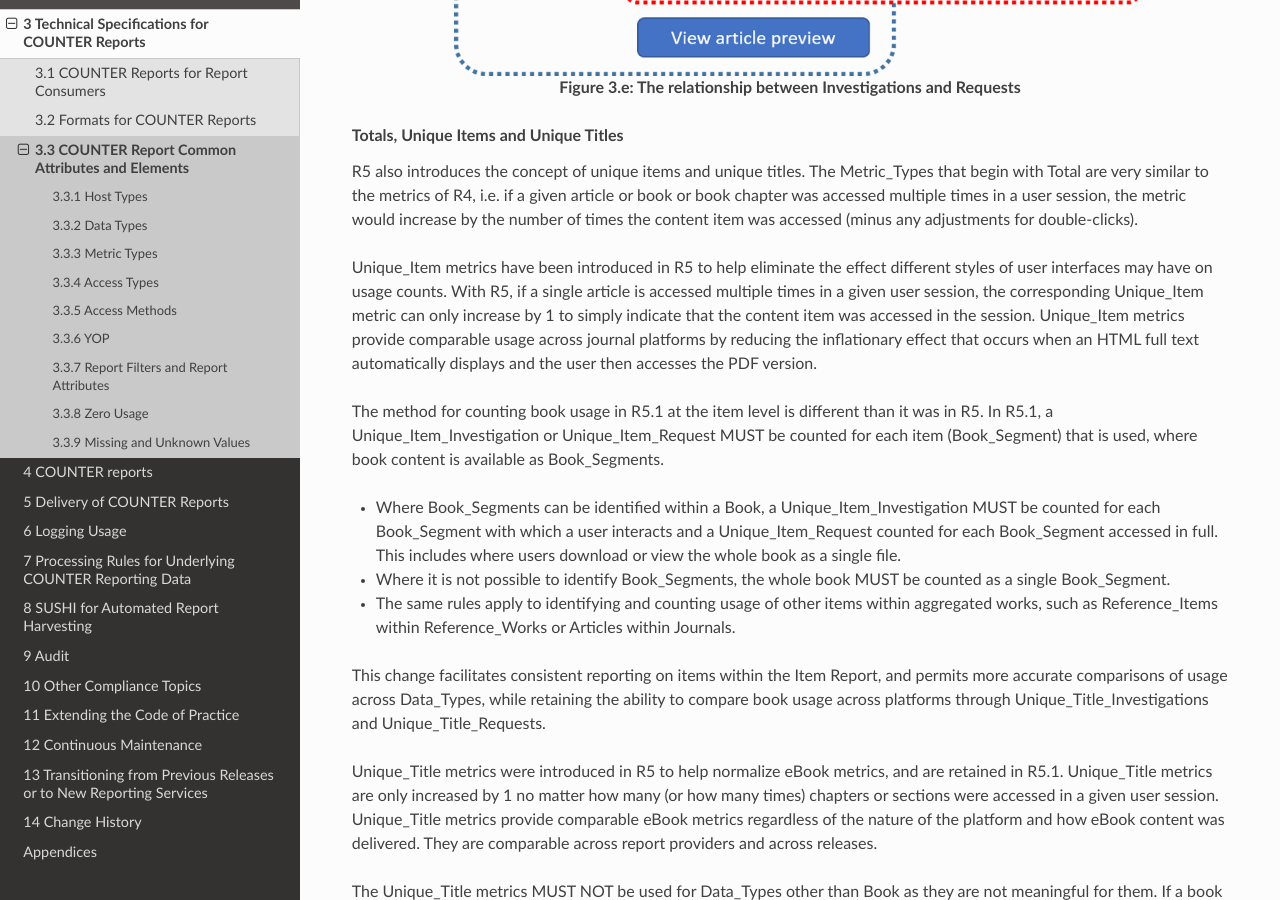
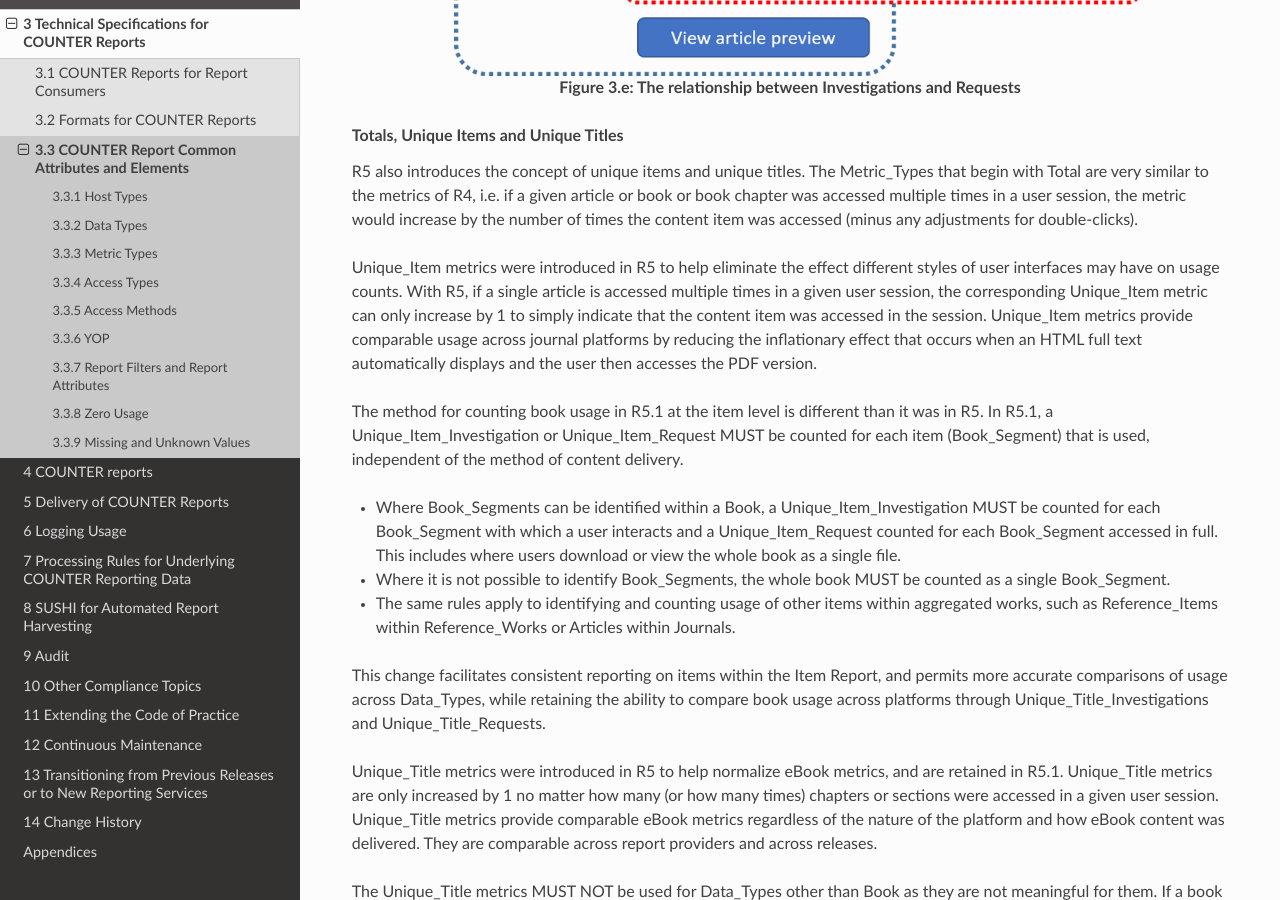
Before and after one commit to Project-Counter/cop5, a Sphinx documentation site: the page built from source/03-specifications/03-counter-report-common-attributes-and-elements.rst, in a window 1280 px wide and 900 px high, scrolled down 5573 px. Built offline with Sphinx 7.4.7 and the Read the Docs theme 2.0.0, drawn with Linux system fonts in a browser that asks for light colours.

Commit message:
independent of content delivery
clarified in two locations that counting book_segments is independent of delivery mechanism

```diff
--- a/source/03-specifications/03-counter-report-common-attributes-and-elements.rst
+++ b/source/03-specifications/03-counter-report-common-attributes-and-elements.rst
@@ -326,9 +326,9 @@ This group of Metric_Types represents activities where content items were retrie
 
 R5 also introduces the concept of unique items and unique titles. The Metric_Types that begin with Total are very similar to the metrics of R4, i.e. if a given article or book or book chapter was accessed multiple times in a user session, the metric would increase by the number of times the content item was accessed (minus any adjustments for double-clicks).
 
-Unique_Item metrics have been introduced in R5 to help eliminate the effect different styles of user interfaces may have on usage counts. With R5, if a single article is accessed multiple times in a given user session, the corresponding Unique_Item metric can only increase by 1 to simply indicate that the content item was accessed in the session. Unique_Item metrics provide comparable usage across journal platforms by reducing the inflationary effect that occurs when an HTML full text automatically displays and the user then accesses the PDF version.
+Unique_Item metrics were introduced in R5 to help eliminate the effect different styles of user interfaces may have on usage counts. With R5, if a single article is accessed multiple times in a given user session, the corresponding Unique_Item metric can only increase by 1 to simply indicate that the content item was accessed in the session. Unique_Item metrics provide comparable usage across journal platforms by reducing the inflationary effect that occurs when an HTML full text automatically displays and the user then accesses the PDF version.
 
-The method for counting book usage in R5.1 at the item level is different than it was in R5. In R5.1, a Unique_Item_Investigation or Unique_Item_Request MUST be counted for each item (Book_Segment) that is used, where book content is available as Book_Segments.
+The method for counting book usage in R5.1 at the item level is different than it was in R5. In R5.1, a Unique_Item_Investigation or Unique_Item_Request MUST be counted for each item (Book_Segment) that is used, independent of the method of content delivery.
 
 * Where Book_Segments can be identified within a Book, a Unique_Item_Investigation MUST be counted for each Book_Segment with which a user interacts and a Unique_Item_Request counted for each Book_Segment accessed in full. This includes where users download or view the whole book as a single file.
 * Where it is not possible to identify Book_Segments, the whole book MUST be counted as a single Book_Segment.
--- a/source/07-processing/03-counting-unique-items.rst
+++ b/source/07-processing/03-counting-unique-items.rst
@@ -11,7 +11,7 @@ Some COUNTER Metric_Types count the number of unique items that had a certain ac
 
 For the purpose of COUNTER metrics, an item is the typical unit of content being accessed by users, such as articles, book chapters, book segments, whole books (if delivered as a single file), and multimedia content. The item MUST be identified using the unique ID which identifies the work (e.g. chapter or article) regardless of format (e.g. PDF, HTML, or EPUB). If no item-level identifier is available, then use the item name in combination with the identifier of the parent item (i.e. the article title + ISSN of the journal, or chapter name + ISBN of the book).
 
-The method for counting book usage in R5.1 at the item level is different than it was in R5. In R5.1, a Unique_Item_Investigation or Unique_Item_Request MUST be counted for each item (Book_Segment) that is used, where book content is available as Book_Segments.
+The method for counting book usage in R5.1 at the item level is different than it was in R5. In R5.1, a Unique_Item_Investigation or Unique_Item_Request MUST be counted for each item (Book_Segment) that is used, independent of the method of content delivery.
 
 * Where Book_Segments can be identified within a Book, a Unique_Item_Investigation MUST be counted for each Book_Segment with which a user interacts and a Unique_Item_Request counted for each Book_Segment accessed in full. This includes where users download or view the whole book as a single file.
 * Where it is not possible to identify Book_Segments, the whole book MUST be counted as a single Book_Segment.
```
